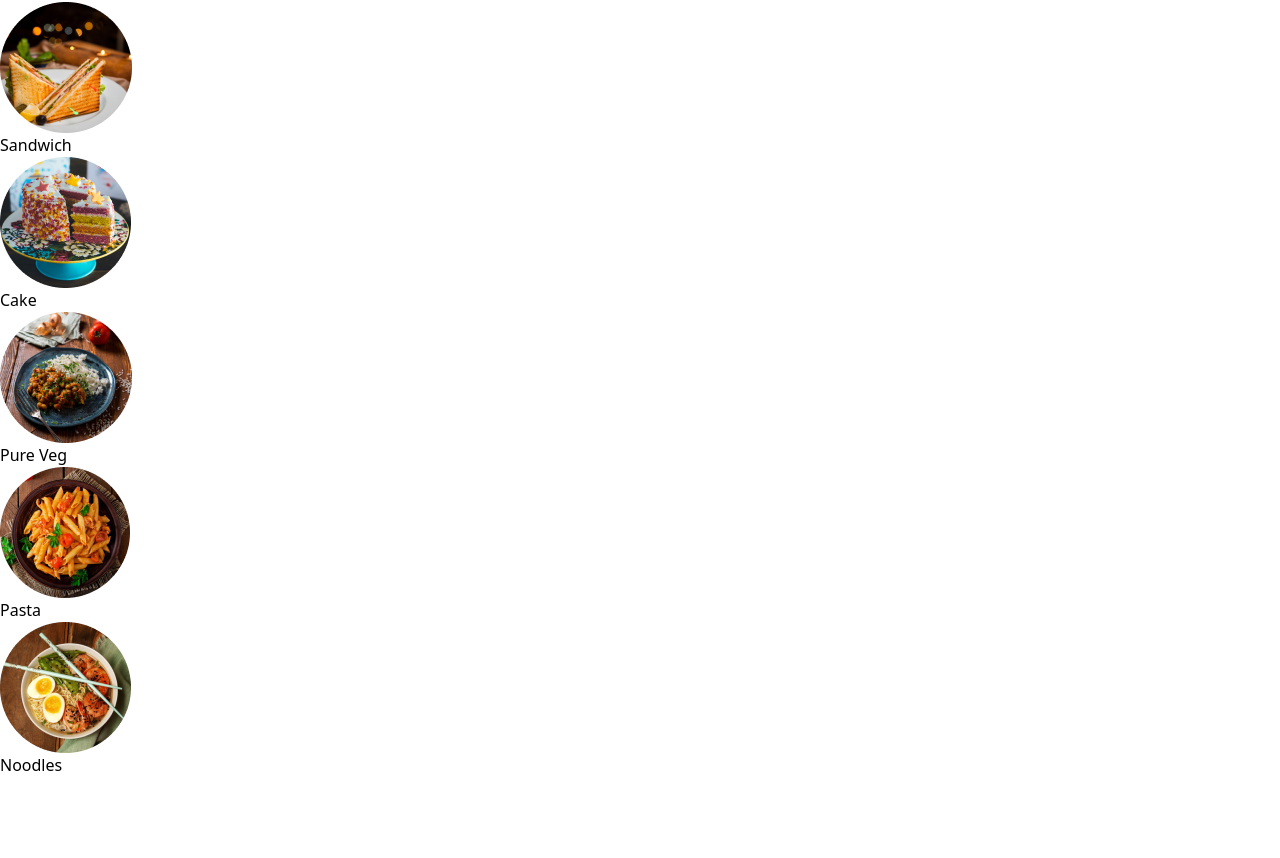
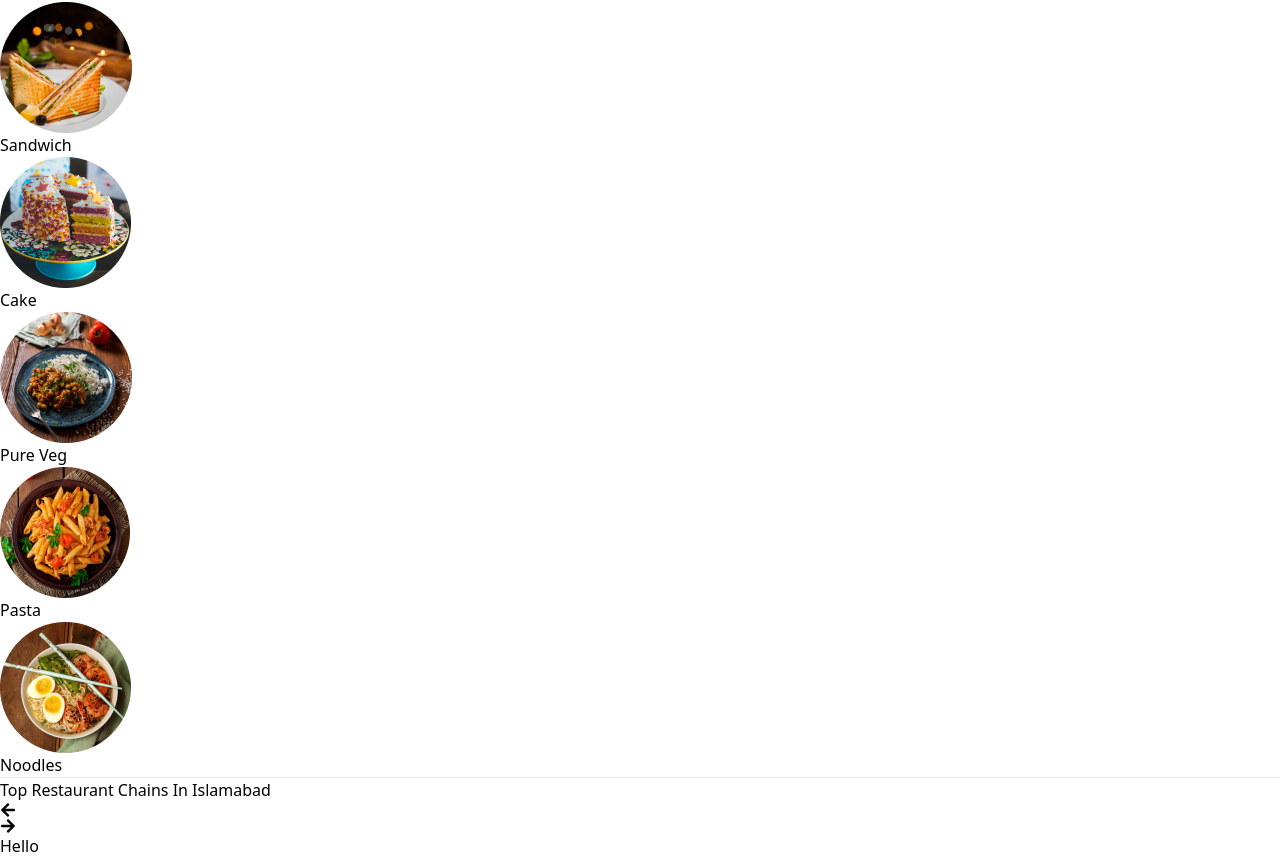
Before and after one commit to Monikhattak/E-commerce-Project-Tailwind-css, a React (Vite) app: page / in a window 1280 px wide. Shown: the part 3053-3911 px from the top of the page. Before the commit the page ends 3830 px from the top, so only its background shows below. Built offline with nearby package versions, Linux system fonts and the light colour scheme.

Commit message:
Add the Top restaurtent Category and Scroling fit and top

```diff
--- a/src/App.jsx
+++ b/src/App.jsx
@@ -1,6 +1,7 @@
 import React from 'react'
 import Navber from './Components/Navber'
 import Category from './Components/pages/Category'
+import TopRest from './Components/pages/TopRest'
 
 
 function App() {
@@ -10,6 +11,7 @@ function App() {
     <>
     <Navber/>
     <Category/>
+    <TopRest/>
     </>
   )
 }
--- /dev/null
+++ b/src/Components/pages/Card.jsx
@@ -0,0 +1,11 @@
+import React from 'react'
+
+function Card() {
+  return (
+    <div>
+       <h1> Hello </h1>
+    </div>
+  )
+}
+
+export default Card
--- a/src/Components/pages/Category.jsx
+++ b/src/Components/pages/Category.jsx
@@ -1,19 +1,18 @@
-import React, { useRef } from 'react';
 import { FaArrowLeft, FaArrowRight } from "react-icons/fa";
 import { menu_list } from '../../assets/assets';
+import { useState } from "react";
 
 function Category() {
-  const scrollRef = useRef(null);
+  const [slide, setSlide] = useState(0);
 
-  const scroll = (direction) => {
-    if (scrollRef.current) {
-      const { scrollLeft, clientWidth } = scrollRef.current;
-      const scrollTo = direction === 'left'
-        ? scrollLeft - clientWidth
-        : scrollLeft + clientWidth;
+  const nextSlide = () => {
+    if (slide == menu_list.length - 8) return false;
+    setSlide(slide + 3);
+  };
 
-      scrollRef.current.scrollTo({ left: scrollTo, behavior: 'smooth' });
-    }
+  const prevSlide = () => {
+    if (slide == 0) return false;
+    setSlide(slide - 3);
   };
 
   return (
@@ -23,29 +22,38 @@ function Category() {
         <div className='flex'>
           <div
             className='cursor-pointer flex justify-center items-center w-[30px] h-[30px] bg-[#e2e2e7] rounded-full mx-2'
-            onClick={() => scroll('left')}
+            onClick={prevSlide}
           >
             <FaArrowLeft />
           </div>
           <div
             className='cursor-pointer flex justify-center items-center w-[30px] h-[30px] bg-[#e2e2e7] rounded-full mx-2'
-            onClick={() => scroll('right')}
+            onClick={nextSlide}
           >
             <FaArrowRight />
           </div>
         </div>
       </div>
+      <div className='overflow-hidden'>
         <div
-        className='flex overflow-x-auto scrollbar-hide snap-x snap-mandatory'
-        ref={scrollRef}
+          className='flex transition-transform duration-300'
+          style={{ transform: `translateX(-${slide * 100}px)` }}
         >
           {menu_list.map((item, index) => (
-          <div key={index} className='flex-shrink-0 w-[100px] mx-2 text-center snap-start'>
-            <img src={item.menu_image} alt={item.menu_name} className='w-full  object-cover rounded-lg' />
+            <div
+              key={index}
+              className='flex-shrink-0 w-[100px] mx-2 text-center'
+            >
+              <img src={item.menu_image} alt={item.menu_name} className='w-full object-cover rounded-lg' />
               <p className='mt-2'>{item.menu_name}</p>
             </div>
+
           ))}
+
         </div>
+        <hr className="my-20 border[1px]"/>
+      </div>
+
     </div>
   );
 }
--- /dev/null
+++ b/src/Components/pages/TopRest.jsx
@@ -0,0 +1,34 @@
+import React from 'react'
+import { FaArrowLeft, FaArrowRight } from 'react-icons/fa'
+import Card from './Card'
+
+function TopRest() {
+  return (
+    <div className='max-w-[1200px] mx-auto'>
+    <div className='flex my-3 items-center justify-between'>
+      <div className='text-[25px] font-bold'>Top Restaurant Chains In Islamabad</div>
+      <div className='flex'>
+        <div
+          className='cursor-pointer flex justify-center items-center w-[30px] h-[30px] bg-[#e2e2e7] rounded-full mx-2'
+
+        >
+          <FaArrowLeft />
+        </div>
+        <div
+          className='cursor-pointer flex justify-center items-center w-[30px] h-[30px] bg-[#e2e2e7] rounded-full mx-2'
+
+        >
+          <FaArrowRight />
+        </div>
+      </div>
+
+    </div>
+    <div className='flex'>
+       <Card/>
+      </div>
+    </div>
+
+  )
+}
+
+export default TopRest
--- a/src/index.css
+++ b/src/index.css
@@ -5,20 +5,3 @@
 .Black-overlay{
     background-color: rgba(0, 0, 0, 0.7);
 }
-Add this to your CSS file
-.scrollbar-hide::-webkit-scrollbar {
-  display: none;
-}
-
-.scrollbar-hide {
-  -ms-overflow-style: none;  /* IE and Edge */
-  scrollbar-width: none;  /* Firefox */
-}
-
-.snap-x {
-  scroll-snap-type: x mandatory;
-}
-
-.snap-start {
-  scroll-snap-align: start;
-}
```
Lines whose indentation alone changed are shown as unchanged.
